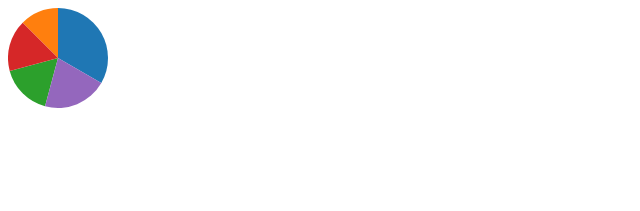
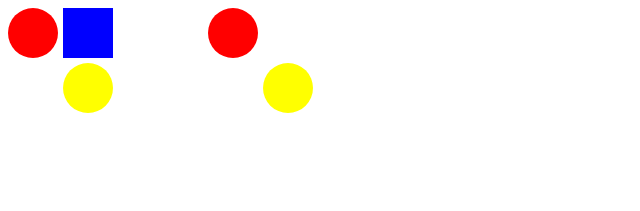
Before and after one commit to ato1120/PUI-12-dataviz-final, a plain HTML site: page index.html in a window 1280 px wide. Shown: the whole page, without its empty margins (0-640 px from the left). Drawn offline with Linux system fonts and the light colour scheme.

Commit message:
split scripts

```diff
--- a/index.html
+++ b/index.html
@@ -18,7 +18,11 @@
 		<body>
 			<div id="myChart"></div>
 
-			<script type="text/javascript" src="js/script.js"></script>
+			<script type="text/javascript" src="js/script1.js"></script>
+			<!--
+			<script type="text/javascript" src="js/script2.js"></script>
+			-->
+
 
 		</body>
 	</html>
--- a/js/script.js
+++ /dev/null
@@ -1,115 +0,0 @@
-//----- Part 1
-// No GROUP
-// d3.select("#myChart")
-//   .append("svg")
-//   .attr("width", 200).attr("height", 200)
-//   .append("circle")
-//   .attr("cx", 25).attr("cy", 25)
-//   .attr("r", 25)
-//   .attr("fill", "red");
-
-//  d3.select("svg")
-// 	.append("circle")
-// 	.attr("cx", 80).attr("cy", 80)
-// 	.attr("r", 25)
-// 	.attr("fill", "yellow");
-
-//  d3.select("svg")
-// 	.append("rect")
-// 	.attr("x", 55).attr("y", 0)
-// 	.attr("width", 50).attr("height", 50)
-// 	.attr("fill", "blue");
-
-// Group
-// d3.select("#myChart")
-//   .append("svg")
-//   .attr("width", 200).attr("height", 200)
-//   .append("g")
-//   .attr("transform", "translate(0, 0)")
-//   .append("circle")
-//   .attr("cx", 25).attr("cy", 25)
-//   .attr("r", 25)
-//   .attr("fill", "red")
-//  d3.select("g")
-//   .append("circle")
-//   .attr("cx", 80).attr("cy", 80)
-//  .attr("r", 25)
-//  .attr("fill", "yellow");
-
-//  d3.selectAll("circle")
-// 	.on("mouseover", mouseover);
-
-// var tooltip = d3.select("#myChart")
-// 				.append("div")
-// 				.style("position", "absolute")
-// 				.style("z-index", "10")
-// 				.style("visibility", "hidden");
-
-// function mouseover(d) {
-// 	// d3.select(this)
-// 	// 	.transition()
-// 	// 	.attr("transform", "translate(20, 20)");
-
-// 	// Create a text box on hover
-// 	tooltip.text(d3.select(this).attr("fill"))
-// 			.style("visibility", "visible")
-// 			.style("top", event.pageY+"px")
-// 			.style("left", event.pageX+"px");
-// 	}
-
-
-//----- Part 2
-
-var MHCIday = [
-  { item: 'UCRE',  hours: 8 },
-  { item: 'PUI',  hours: 3 },
-  { item: 'courses for kicks and giggles', hours: 4 },
-  { item: 'bond with other students', hours: 4 },
-  { item: 'sleep', hours: 5}
-];
-
-var pie = d3.pie()
-  .value(function(d) { return d.hours })
-
-var slices = pie(MHCIday);
-// console.log(slices);
-
-var arc = d3.arc()
-  .innerRadius(0)
-  .outerRadius(50);
-
-// helper that returns a color based on an ID
-var color = d3.scaleOrdinal(d3.schemeCategory10);
-
-var svg = d3.select("#myChart").append("svg");
-
-var g = svg.append("g").attr("transform", "translate(50, 50)");
-
-g.selectAll("path")
-	.data(slices)
-	.enter()
-	.append("path")
-	.attr("d", arc)
-	.attr("fill", function(s) {return color(s.data.item);})
-	// on mouse over
-	.on("mousemove", mousemove);
-
-var tooltip = d3.select("#myChart")
-				.append("div")
-				.style("visibility", "hidden")
-				.style("z-index", "10")
-				.style("position", "absolute");
-
-function mousemove(d){
-	console.log(this);
-	console.log(d);
-	tooltip.style("visibility", "visible")
-			.text(d.data.item +": "+d.data.hours)
-			.style("top", event.pageY+"px")
-			.style("left", event.pageX+"px");
-
-	d3.select(d)
-		.transition()
-		.duration(250)
-		.attr("transform", "scale(1.2)");
-}
--- /dev/null
+++ b/js/script1.js
@@ -0,0 +1,59 @@
+//----- Part 1
+
+//No GROUP
+d3.select("#myChart")
+  .append("svg")
+  .attr("width", 200).attr("height", 200)
+  .append("circle")
+  .attr("cx", 25).attr("cy", 25)
+  .attr("r", 25)
+  .attr("fill", "red");
+
+ d3.select("svg")
+	.append("circle")
+	.attr("cx", 80).attr("cy", 80)
+	.attr("r", 25)
+	.attr("fill", "yellow");
+
+ d3.select("svg")
+	.append("rect")
+	.attr("x", 55).attr("y", 0)
+	.attr("width", 50).attr("height", 50)
+	.attr("fill", "blue");
+
+//Group
+d3.select("#myChart")
+  .append("svg")
+  .attr("width", 200).attr("height", 200)
+  .append("g")
+  .attr("transform", "translate(0, 0)")
+  .append("circle")
+  .attr("cx", 25).attr("cy", 25)
+  .attr("r", 25)
+  .attr("fill", "red")
+ d3.select("g")
+  .append("circle")
+  .attr("cx", 80).attr("cy", 80)
+ .attr("r", 25)
+ .attr("fill", "yellow");
+
+ d3.selectAll("circle")
+	.on("mouseover", mouseover);
+
+var tooltip = d3.select("#myChart")
+				.append("div")
+				.style("position", "absolute")
+				.style("z-index", "10")
+				.style("visibility", "hidden");
+
+function mouseover(d) {
+	 d3.select(this)
+	 	.transition()
+	 	.attr("transform", "translate(20, 20)");
+
+	// Create a text box on hover
+	tooltip.text(d3.select(this).attr("fill"))
+			.style("visibility", "visible")
+			.style("top", event.pageY+"px")
+			.style("left", event.pageX+"px");
+	}
```
Also changed, not shown: js/script2.js (added, +55 -0 lines), 1 other file.
